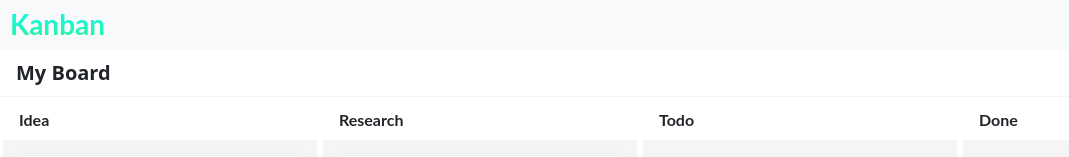
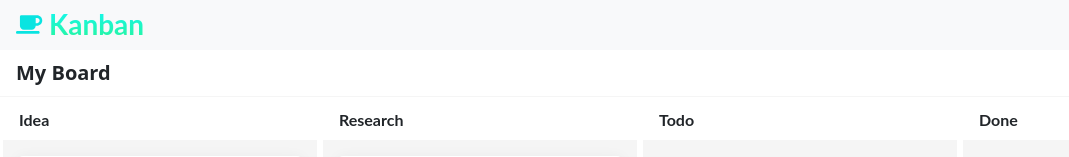
Before and after one commit to mufasa-dev/Kanban-Board, an Angular app: page / in a window 1280 px wide. Shown: the top 157 px of the page, without its empty margins (0-1069 px from the left). Built offline with nearby package versions, Linux system fonts and the light colour scheme.

Commit message:
add fontawesome

```diff
--- a/package.json
+++ b/package.json
@@ -21,6 +21,10 @@
     "@angular/platform-server": "^19.2.0",
     "@angular/router": "^19.2.0",
     "@angular/ssr": "^19.2.5",
+    "@fortawesome/angular-fontawesome": "^1.0.0",
+    "@fortawesome/free-brands-svg-icons": "^6.7.1",
+    "@fortawesome/free-regular-svg-icons": "^6.7.1",
+    "@fortawesome/free-solid-svg-icons": "^6.7.1",
     "@ng-bootstrap/ng-bootstrap": "^18.0.0",
     "bootstrap": "^5.3.5",
     "express": "^4.18.2",
--- a/src/app/pages/main-view/main-view.component.html
+++ b/src/app/pages/main-view/main-view.component.html
@@ -1,6 +1,8 @@
 <div class="root">
   <nav class="navbar navbar-expand-lg navbar-light bg-light">
-    <h6 class="app-name has-gradient-text" href="#">Kanban</h6>
+    <h6 class="app-name has-gradient-text" href="#">
+      <fa-icon [icon]="faCoffee" class="fa-xs"></fa-icon> Kanban
+    </h6>
   </nav>
 
   <div class="board">
--- a/src/app/pages/main-view/main-view.component.scss
+++ b/src/app/pages/main-view/main-view.component.scss
@@ -9,10 +9,11 @@
   font-size: 28px;
   font-weight: bold;
   margin-bottom: 0;
-  margin-left: 10px;
+  margin-left: 1rem;
 }
 
 .has-gradient-text {
+  color: #09e4e1;
   background: -webkit-linear-gradient(#13f7f4, #2af598);
   -webkit-background-clip: text;
   -webkit-text-fill-color: transparent;
--- a/src/app/pages/main-view/main-view.component.ts
+++ b/src/app/pages/main-view/main-view.component.ts
@@ -3,14 +3,18 @@ import { CdkDrag, CdkDragDrop, CdkDropList, CdkDropListGroup, moveItemInArray, t
 import { Board } from '../../models/board.model';
 import { Column } from '../../models/column.model';
 import { Task } from '../../models/task.model';
+import { FontAwesomeModule } from '@fortawesome/angular-fontawesome';
+import { faCoffee } from '@fortawesome/free-solid-svg-icons';
 
 @Component({
   selector: 'app-main-view',
-  imports: [ CdkDrag, CdkDropList, CdkDropListGroup ],
+  imports: [ CdkDrag, CdkDropList, CdkDropListGroup, FontAwesomeModule  ],
   templateUrl: './main-view.component.html',
   styleUrl: './main-view.component.scss'
 })
 export class MainViewComponent implements OnInit {
+
+  public faCoffee = faCoffee;
 
   constructor() {}
 
```
Also changed, not shown: 1 other file (tests, documents, lock files or other folders).
